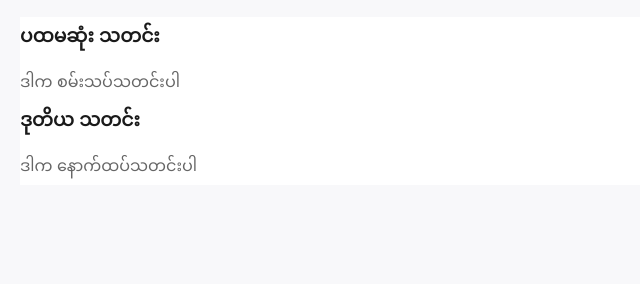
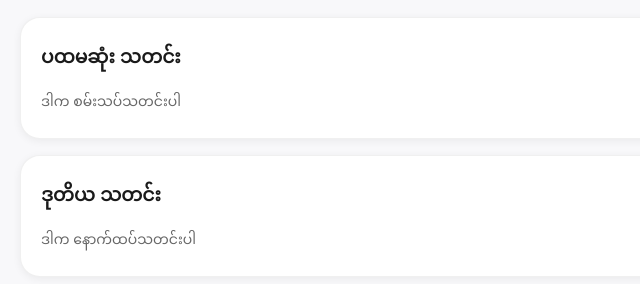
Before and after one commit to energypremiumhub/Premium_GameShop, a plain HTML site: page news.html in a window 1280 px wide. Shown: the part 60-344 px from the top of the page, without its empty margins (0-640 px from the left). Drawn offline with Linux system fonts and the light colour scheme.

Commit message:
Update news.html

```diff
--- a/news.html
+++ b/news.html
@@ -19,14 +19,19 @@
         }
         .news-card {
             background: #ffffff;
-            border: 1px solid rgba(0, 0, 0, 0, 06);
-            box-shadow: 0 2xp 8xp rgba(0, 0, 0, 0, 06);
+            border: 1px solid rgba(0, 0, 0, 0.06);
+            border-radius: 20px;
+            padding: 20px;
+            margin-bottom: 16px;
+            box-shadow: 0 2px 8px rgba(0, 0, 0, 0.06);
         }
         .news-card h3 {
             margin-bottom: 8px;
+            color: #1a1a1a;
         }
         .news-card p {
             color: #666666;
+            font-size: 14px;
         }
     </style>
 </head>
```
